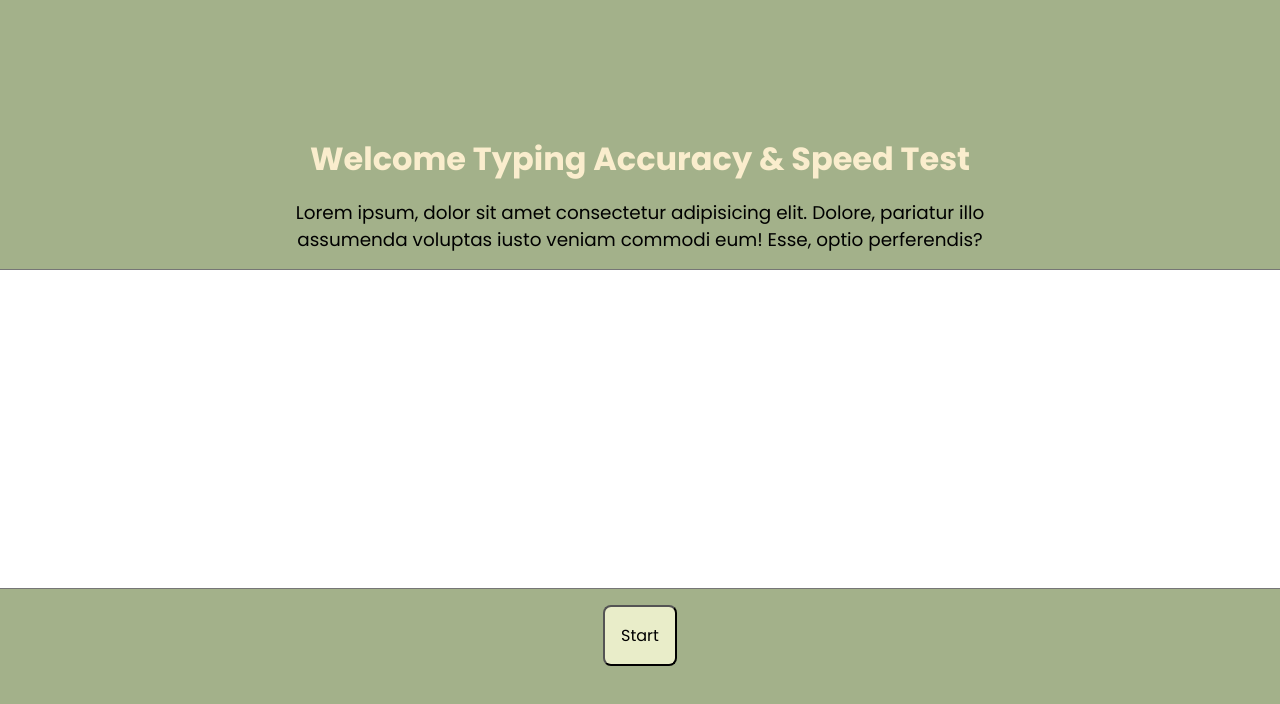
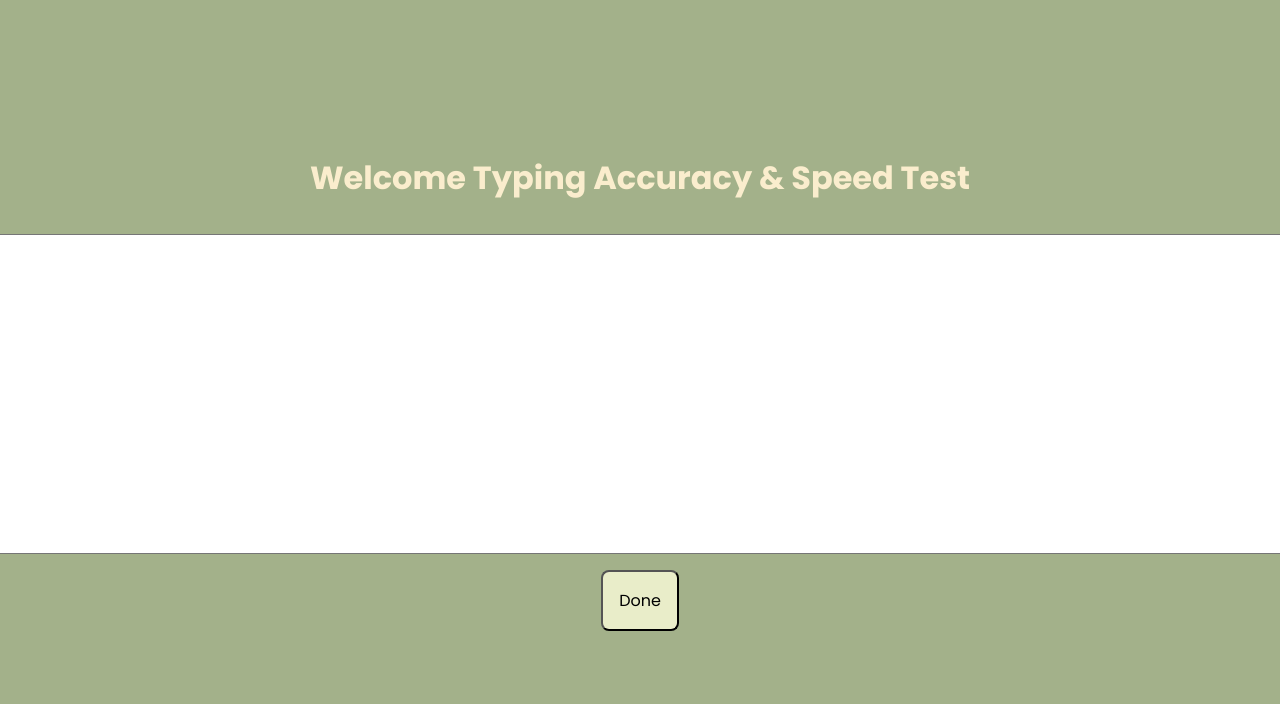
Before and after one commit to FahimFaysalNirjhar/Type-Test, a plain HTML site: page index.html in a window 1280 px wide. Both pictures are taken after a click on the button "Start". Shown: the top 704 px of the page. Drawn offline with Linux system fonts and the light colour scheme; no server answers.

Commit message:
btn added event listener

```diff
--- a/app.js
+++ b/app.js
@@ -0,0 +1,22 @@
+const URL = "https://meowfacts.herokuapp.com/?count=3";
+const para = document.querySelector("p");
+const textArea = document.querySelector("textarea");
+const btn = document.querySelector("button");
+btn.addEventListener("click", () => {
+  if (btn.innerText === "Start") {
+    fetch(URL)
+      .then((response) => {
+        return response.json();
+      })
+      .then((data) => {
+        para.innerText = data.data;
+        para.style.height = "10rem";
+        para.style.overflow = "hidden";
+      });
+    textArea.removeAttribute("disabled");
+    btn.innerText = "Done";
+  } else {
+    btn.innerText = "Start";
+    textArea.setAttribute("disabled", "true");
+  }
+});
--- a/index.html
+++ b/index.html
@@ -9,13 +9,10 @@
   <body>
     <main>
       <h1>Welcome Typing Accuracy & Speed Test</h1>
-      <p>
-        Lorem ipsum, dolor sit amet consectetur adipisicing elit. Dolore,
-        pariatur illo assumenda voluptas iusto veniam commodi eum! Esse, optio
-        perferendis?
-      </p>
-      <textarea name="" id="" cols="100" rows="10"></textarea>
+      <p></p>
+      <textarea name="" id="" cols="100" rows="10" disabled></textarea>
       <button>Start</button>
     </main>
+    <script src="app.js"></script>
   </body>
 </html>
--- a/style.css
+++ b/style.css
@@ -39,4 +39,5 @@ button {
   font-size: 1rem;
   border-radius: 0.5rem;
   background-color: #e9edc9;
+  margin-bottom: 1rem;
 }
```
